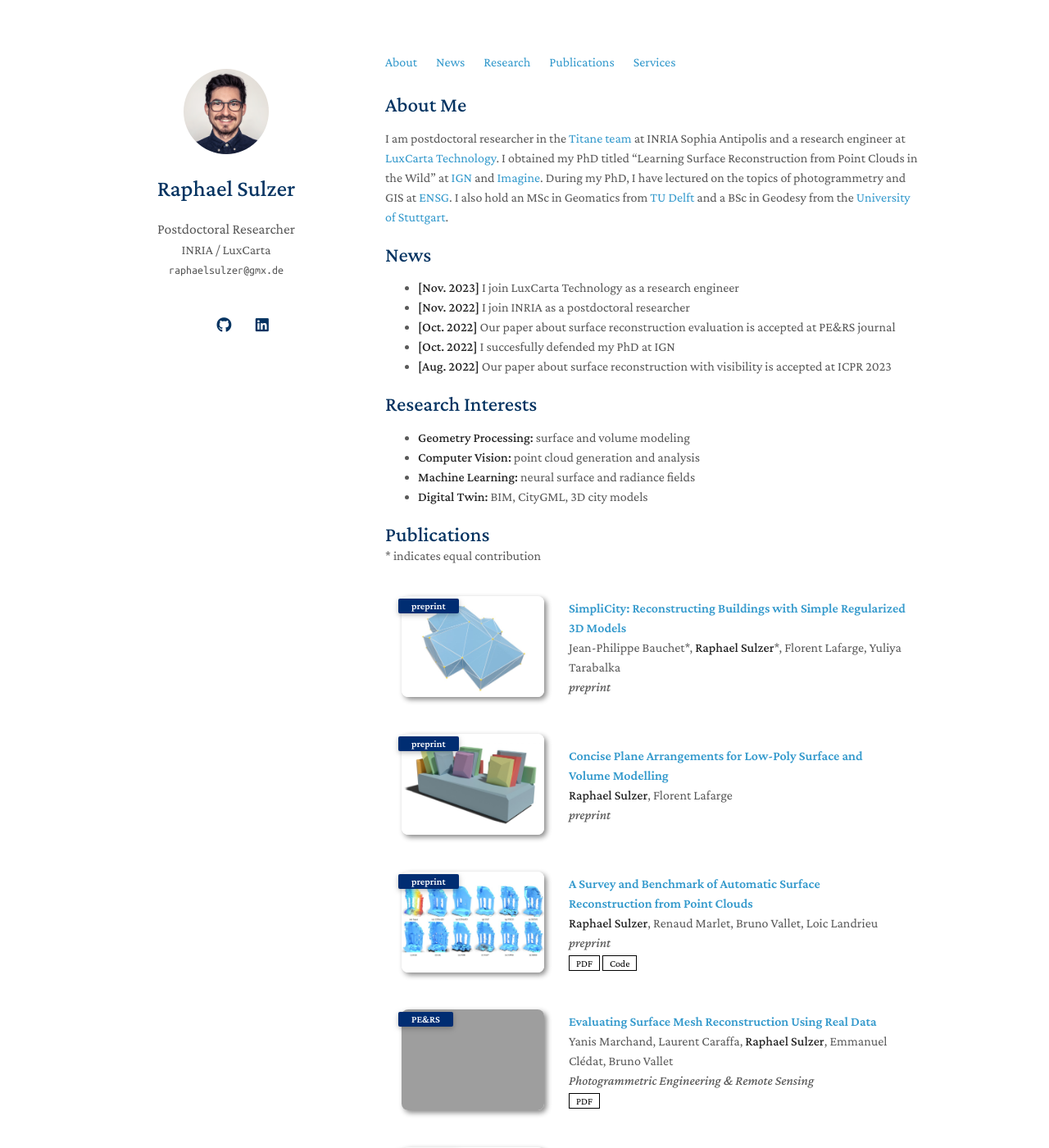
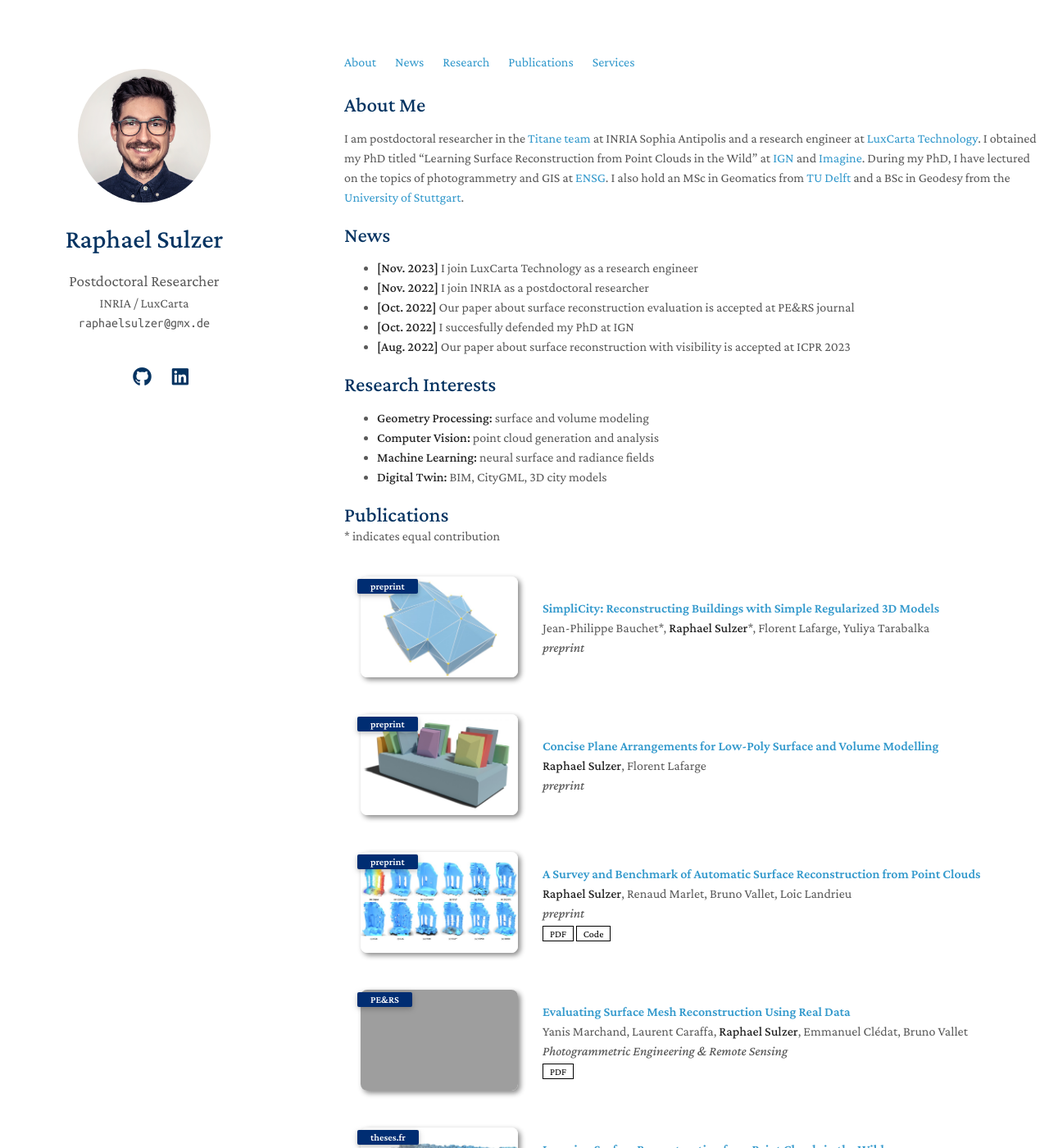
Before and after one commit to raphaelsulzer/raphaelsulzer.github.io, a Jekyll site: the page built from index.md, in a window 1280 px wide and 1400 px high. Shown: the whole window at 82% size. Built offline with Jekyll 4.4.1, drawn with Linux system fonts in a browser that asks for light colours; nearby versions of some CDN libraries; a style sheet for code colours, icons or effects is not loaded; our own code applies the rules of GitHub Pages for plain Markdown files; grey boxes are pictures that could not be loaded.

Commit message:
change layout for bigger font size and wider sections

```diff
--- a/_layouts/homepage.html
+++ b/_layouts/homepage.html
@@ -46,7 +46,7 @@
         <h1>{{ site.title }}</h1>
 
         {% if site.position %}
-        <position style="font-size:1.10rem;">{{ site.position }}</position>
+        <position>{{ site.position }}</position>
         <br>
         {% endif %}
         {% if site.affiliation %}
@@ -62,13 +62,13 @@
         <div class="social-icons">
         {% if site.google_scholar %}
         <a style="margin: 0 5px 0 0" href="{{ site.google_scholar }}">
-          <i class="ai ai-google-scholar" style="font-size:1.2rem"></i>
+          <i class="ai ai-google-scholar"></i>
         </a>
         {% endif %}
 
         {% if site.research_gate %}
         <a style="margin: 0 5px 0 0" href="{{ site.research_gate }}">
-          <i class="ai ai-researchgate" style="font-size:1.2rem"></i>
+          <i class="ai ai-researchgate"></i>
         </a>
         {% endif %}
 
@@ -86,7 +86,7 @@
 
         {% if site.cv_link %}
         <a style="margin: 0 5px 0 0" href="{{ site.cv_link }}">
-          <i class="ai ai-cv" style="font-size:1.3rem;"></i>
+          <i class="ai ai-cv"></i>
         </a>
         {% endif %}
 
--- a/_sass/minimal-light-no-dark-mode.scss
+++ b/_sass/minimal-light-no-dark-mode.scss
@@ -10,7 +10,7 @@
   color:#043361!important;
   border-radius:100%;
   text-align:center;
-  font-size:1.15rem;
+  font-size:1.45rem;
   line-height:2.5rem;
   margin-right:1rem}
 
@@ -82,8 +82,12 @@
   background-color:#000}
 
 email {
-    font-size: 14px;
+    font-size: 16px;
     font-family: "Ubuntu Mono";
+}
+
+position {
+  font-size:120%;
 }
 
 .icon-button i{
@@ -191,6 +195,7 @@ h1 {
   font-weight: 500;
   color:#043361;
   margin:0 0 20px;
+  font-size:32px;
 }
 
 h2 {
@@ -206,10 +211,6 @@ p, ul, ol, table, pre, dl {
 
 h1, h2, h3 {
   line-height:1.1;
-}
-
-h1 {
-  font-size:28px;
 }
 
 a {
@@ -233,7 +234,8 @@ a:hover small {
 }
 
 .wrapper {
-  width:960px;
+  /*width:960px;*/
+  width:1260px;
   margin:0 auto;
 }
 
@@ -283,7 +285,8 @@ img {
 }
 
 header {
-  width:232px;
+  /*width:232px;*/
+  width:432px;
   float:left;
   position:fixed;
   -webkit-font-smoothing:subpixel-antialiased;
@@ -353,7 +356,8 @@ header ul a strong {
 }
 
 section {
-  width:650px;
+  /*width:650px;*/
+  width:850px;
   float:right;
   padding-top:4.0em;
   padding-bottom:50px;
--- a/_sass/minimal-light.scss
+++ b/_sass/minimal-light.scss
@@ -10,7 +10,7 @@
   color:#043361!important;
   border-radius:100%;
   text-align:center;
-  font-size:1.15rem;
+  font-size:1.45rem;
   line-height:2.5rem;
   margin-right:1rem}
 
@@ -104,8 +104,12 @@
   background-color:#000}
 
 email {
-    font-size: 14px;
+    font-size: 16px;
     font-family: "Ubuntu Mono";
+}
+
+position {
+  font-size:120%;
 }
 
 .icon-button i{
@@ -216,7 +220,7 @@ papertitle {
 
       .image.avatar img {
         border-radius: 100%;
-        width: 45%;
+        width: 55%;
         padding: 20px;
         // border: 1px solid #ddd;
         // padding: 3px;
@@ -238,6 +242,7 @@ h1 {
   font-weight: 500;
   color:#043361;
   margin:0 0 20px;
+  font-size:32px;
 }
 
 h2 {
@@ -263,10 +268,6 @@ p, ul, ol, table, pre, dl {
 
 h1, h2, h3 {
   line-height:1.1;
-}
-
-h1 {
-  font-size:28px;
 }
 
 a {
@@ -296,7 +297,8 @@ a:hover small {
 }
 
 .wrapper {
-  width:960px;
+  /*width:960px;*/
+  width:1260px;
   margin:0 auto;
 }
 
@@ -356,7 +358,8 @@ img {
 }
 
 header {
-  width:232px;
+  /*width:232px;*/
+  width:332px;
   float:left;
   position:fixed;
   -webkit-font-smoothing:subpixel-antialiased;
@@ -412,6 +415,7 @@ header ul a:active {
 strong {
   color:#222;
   font-weight:500;
+  font-size:100%;
 }
 
 @media (prefers-color-scheme: dark) {
@@ -432,7 +436,8 @@ header ul a strong {
 }
 
 section {
-  width:650px;
+  /*width:650px;*/
+  width:850px;
   float:right;
   padding-top:4.0em;
   padding-bottom:50px;
@@ -495,6 +500,7 @@ footer {
     position:absolute;
     right:50px;
     top:52px;
+    font-size:11px;
   }
 
 
@@ -572,7 +578,7 @@ footer {
 @media print {
   body {
     padding:0.4in;
-    font-size:12pt;
+    font-size: 12pt;
     color:#444;
   }
 }
```
Also changed, not shown: 4 other files.
